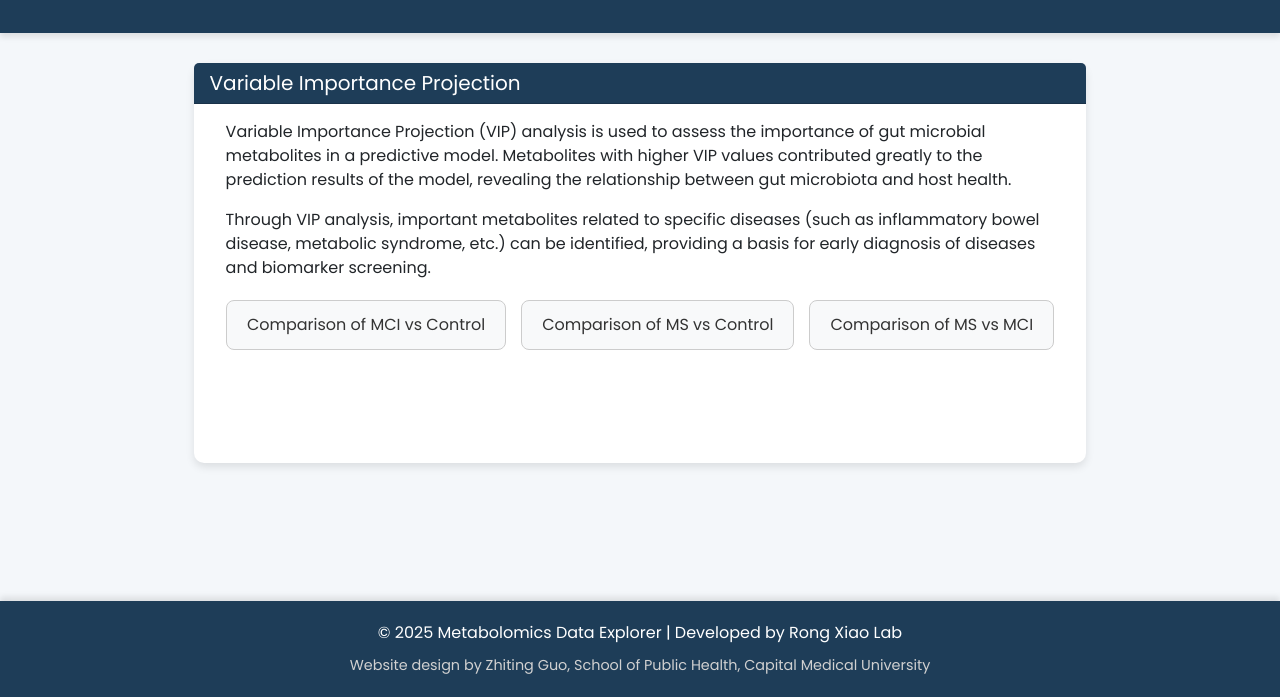
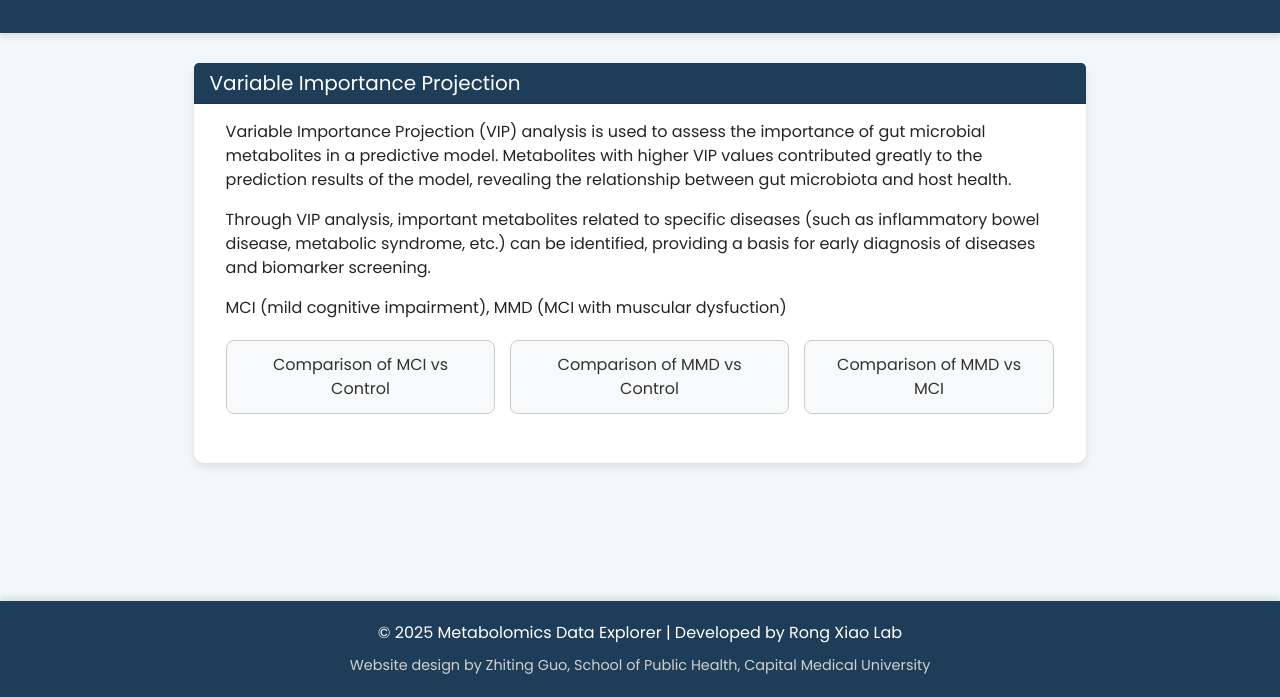
Before and after one commit to XRCCMU/VIP, a plain HTML site: page index.html in a window 1280 px wide. Shown: the part 103-800 px from the top of the page. Drawn offline with nearby package versions, Linux system fonts and the light colour scheme.

Commit message:
Update index.html

```diff
--- a/index.html
+++ b/index.html
@@ -162,11 +162,12 @@
             <div class="card-body">
                 <p>Variable Importance Projection (VIP) analysis is used to assess the importance of gut microbial metabolites in a predictive model. Metabolites with higher VIP values contributed greatly to the prediction results of the model, revealing the relationship between gut microbiota and host health.</p>
                 <p>Through VIP analysis, important metabolites related to specific diseases (such as inflammatory bowel disease, metabolic syndrome, etc.) can be identified, providing a basis for early diagnosis of diseases and biomarker screening.</p>
+                <p>MCI (mild cognitive impairment), MMD (MCI with muscular dysfuction)</p>
                 <!-- 按钮选择功能 -->
                 <div class="button-container">
                     <button class="button" onclick="goToPage('Option 1')">Comparison of MCI vs Control</button>
-                    <button class="button" onclick="goToPage('Option 2')">Comparison of MS vs Control</button>
-                    <button class="button" onclick="goToPage('Option 3')">Comparison of MS vs MCI</button>
+                    <button class="button" onclick="goToPage('Option 2')">Comparison of MMD vs Control</button>
+                    <button class="button" onclick="goToPage('Option 3')">Comparison of MMD vs MCI</button>
                 </div>
             </div>
         </div>
```
